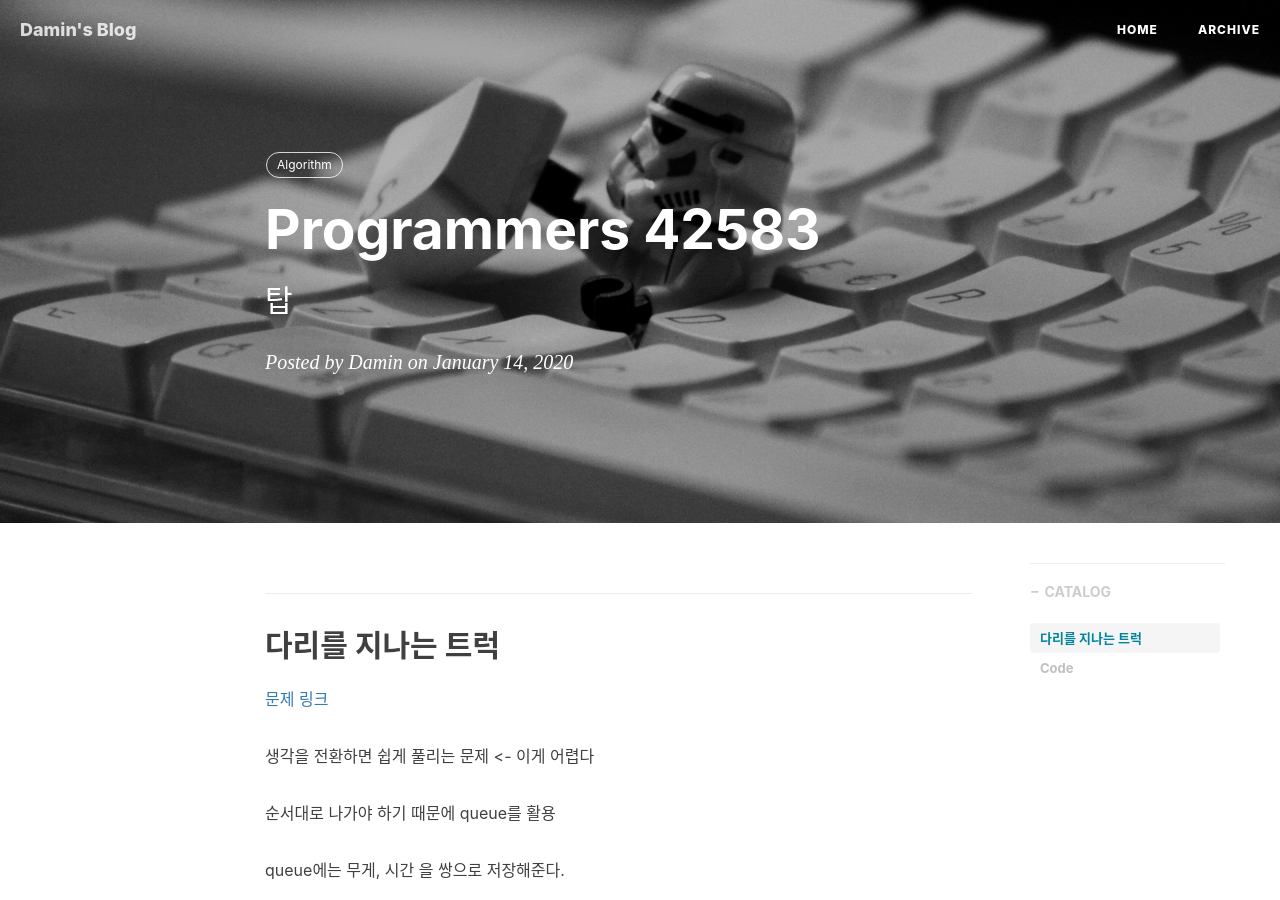
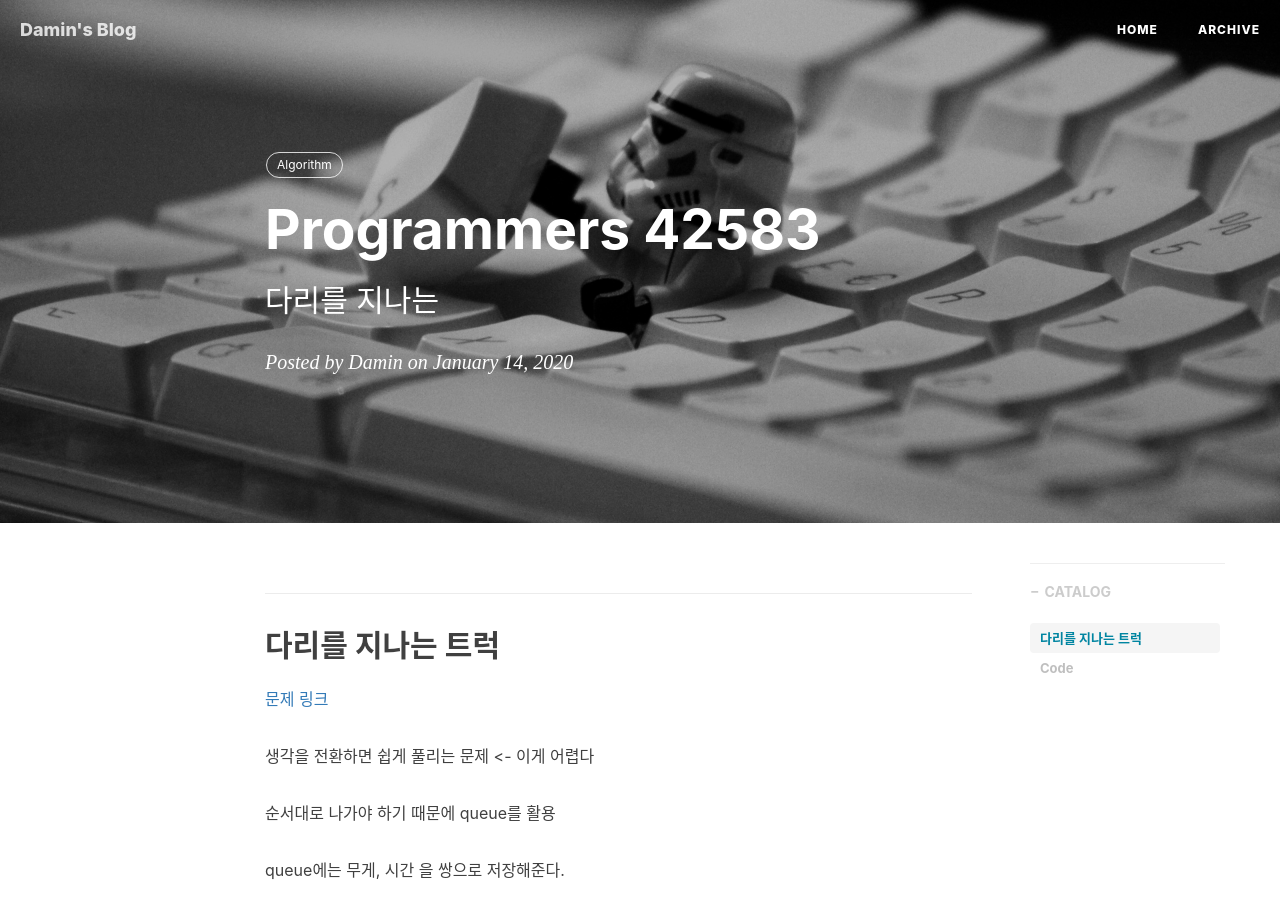
Before and after one commit to damin8/damin8.github.io, a Jekyll site: the page built from _posts/Algorithm/2020-01-14-Programmers42583.md, in a window 1280 px wide and 900 px high. Built offline with Jekyll 4.4.1, drawn with Linux system fonts in a browser that asks for light colours; nearby versions of some CDN libraries; comment, search, counter and statistics services are not loaded.

Commit message:
Update 2020-01-14-Programmers42583.md

```diff
--- a/_posts/Algorithm/2020-01-14-Programmers42583.md
+++ b/_posts/Algorithm/2020-01-14-Programmers42583.md
@@ -1,7 +1,7 @@
 ---
 layout:     post
 title:      "Programmers 42583"
-subtitle:   "탑"
+subtitle:   "다리를 지나는 "
 date:       2020-01-14 21:31:00
 author:     "Damin"
 header-img: "img/tag-bg.jpg"
```
